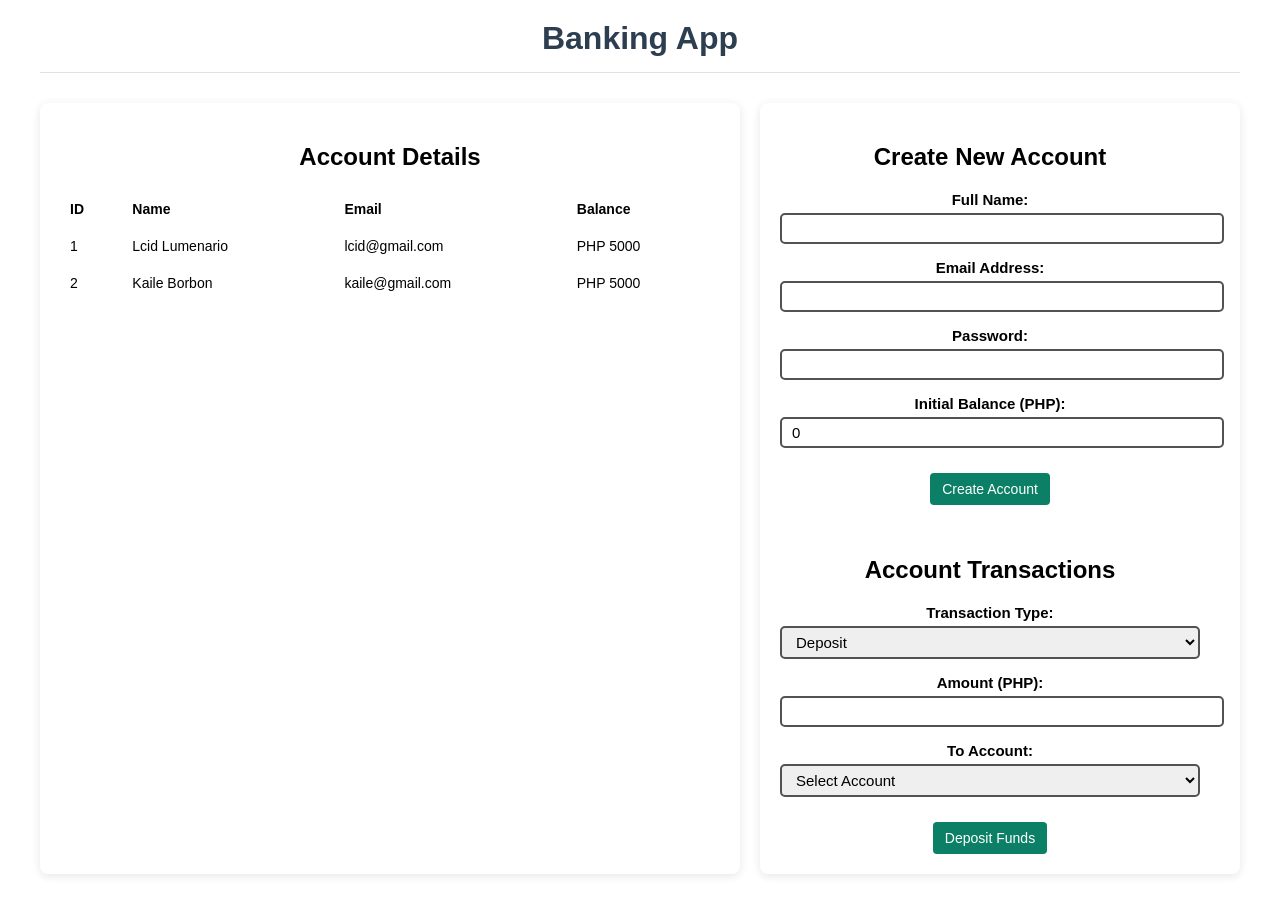
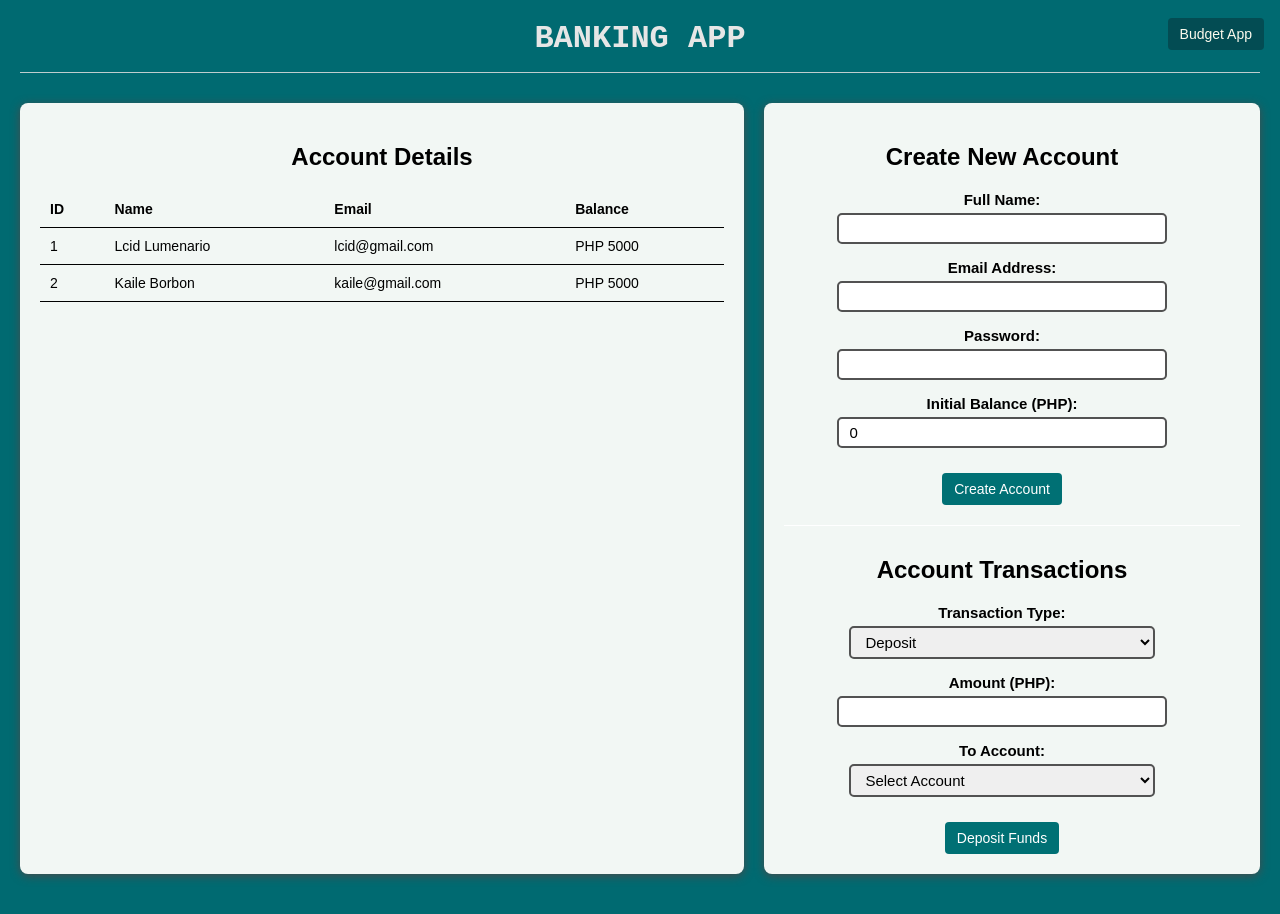
Before and after one commit to LcidLL/bank-and-budget-app, a React (Create React App) app: page / in a window 1280 px wide. Built offline with nearby package versions, Linux system fonts and the light colour scheme.

Commit message:
added button that links directly to the budget app and improved on the bank app design further

```diff
--- a/src/components/bank/bank.css
+++ b/src/components/bank/bank.css
@@ -1,6 +1,6 @@
 .app-container {
-    max-width: 1200px;
-    margin: 0 auto;
+    background-color: #006A71;
+    max-width: 1500px;
     padding: 20px;
     font-family: Arial, Helvetica, sans-serif;
 }
@@ -14,7 +14,32 @@ header {
 
 header h1 {
     margin: 0;
-    color: #2c3e50;
+    color: #e6e6e6;
+    text-align: center;
+    font-family: 'Courier New', Courier, monospace;
+}
+
+.btn-budget {
+  position: absolute;
+  top: 8px;
+  right: 16px;
+  padding: 8px 12px;
+  background-color: #034C53;
+  color: white;
+  border: none;
+  border-radius: 4px;
+  cursor: pointer;
+  font-size: 14px;
+  margin-top: 10px;
+}
+
+.btn-budget:hover {
+  background-color: #84cad0;
+}
+
+.budget-link {
+  color: #FDFBEE;
+  text-decoration: none;
 }
 
 .dashboard-layout {
@@ -24,10 +49,10 @@ header h1 {
 }
 
 .dashboard-panel {
-    background-color: white;
+    background-color: #f2f7f4;
     border-radius: 8px;
     padding: 20px;
-    box-shadow: 0 2px 10px rgba(0, 0, 0, 0.1);
+    box-shadow: 0 2px 10px rgb(74, 74, 74);
 }
 
 .users-panel {
@@ -48,11 +73,11 @@ header h1 {
 .users-table th, .users-table td {
     padding: 10px;
     text-align: left;
-    border-bottom: 1px solid white;
+    border-bottom: 1px solid black;
 }
 
 .users-table th {
-    background-color: white;
+    background-color: #f2f7f4;
     font-weight: bold;
 }
 
@@ -81,7 +106,7 @@ header h1 {
 }
 
 .form-group input, .form-group select {
-    width: 100%;
+    width: 70%;
     padding: 5px 10px;
     border: 1px solid rgb(82, 82, 82);
     border-width: 2px;
@@ -91,7 +116,7 @@ header h1 {
 
 .btn-submit {
     padding: 8px 12px;
-    background-color: #0c8066;
+    background-color: #007074;
     color: white;
     border: none;
     border-radius: 4px;
--- a/src/components/bank/bank.jsx
+++ b/src/components/bank/bank.jsx
@@ -88,7 +88,11 @@ function Bank() {
     return (
 
       <div className="app-container">
-        <header><h1>Banking App</h1></header>
+        <header>
+          <h1>BANKING APP</h1>
+          <button className="btn-budget"><a href='../budget/Budget.jsx' target='_blank' className="budget-link">Budget App</a></button>
+        </header>
+
 
         {messages.error && <div className="error-message">{messages.error}</div>}
         {messages.success && <div className="success-message">{messages.success}</div>}
```
